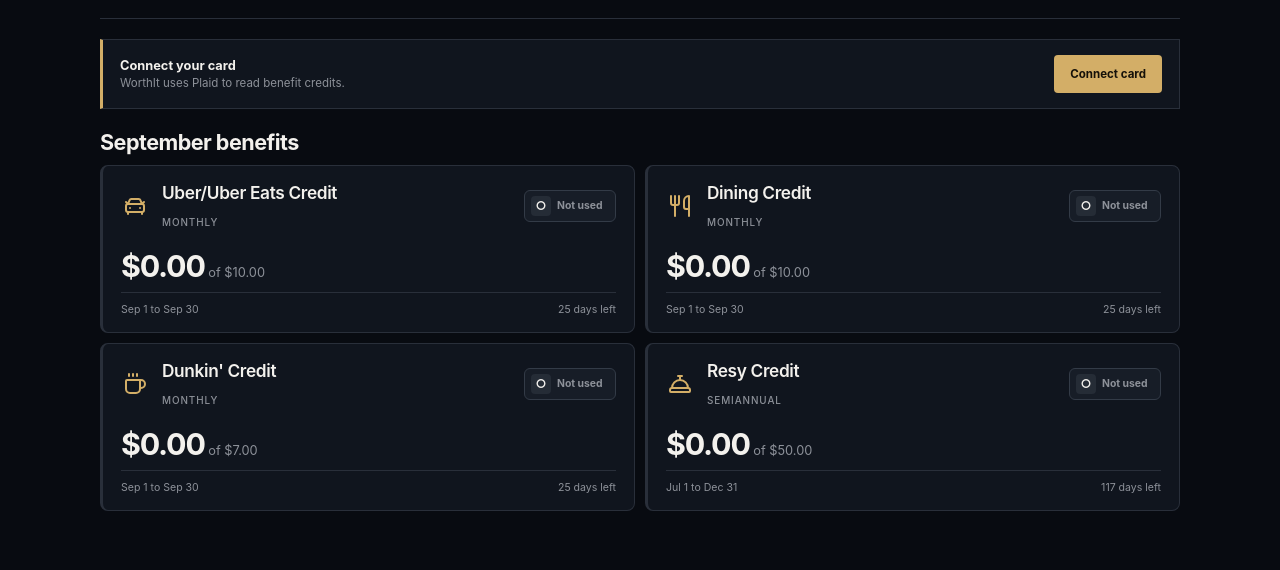
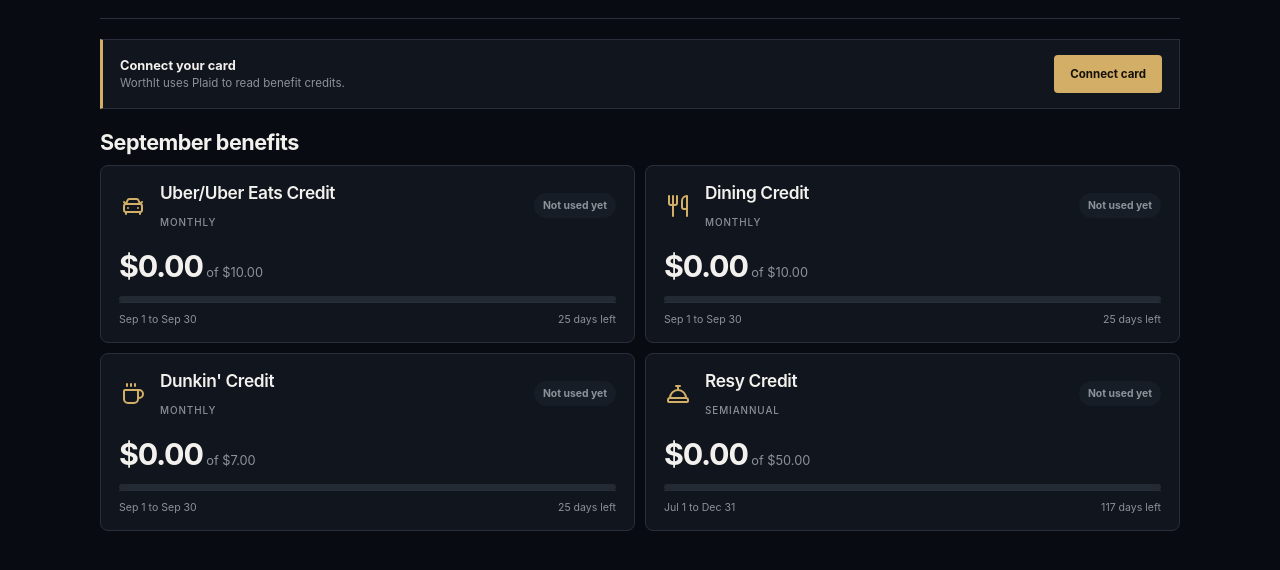
Before and after one commit to denystsinyk/worthit, a Flask app: page / in a window 1280 px wide. Shown: the part 195-765 px from the top of the page. Run offline with Flask 3, Linux system fonts and the light colour scheme; data that the repository does not hold is empty; parts of the project's set-up code (start-up, migrations or seed data) failed here and were passed over.

Commit message:
Restore compact benefit progress bars

```diff
--- a/static/style.css
+++ b/static/style.css
@@ -206,7 +206,6 @@ button, input, select { font: inherit; }
   flex-direction: column;
   background: var(--panel);
   border: 1px solid var(--line);
-  border-left: 3px solid var(--line);
   border-radius: 8px;
 }
 .card-heading, .card-footer { display: flex; align-items: center; justify-content: space-between; }
@@ -220,47 +219,29 @@ button, input, select { font: inherit; }
 .benefit-icon img { width: 24px; height: 24px; display: block; }
 .benefit-identity h3 { margin: 0 0 7px; font-size: 1.08rem; font-weight: 620; letter-spacing: -.02em; }
 .benefit-period { color: var(--muted); font-size: .62rem; font-weight: 500; line-height: 1.5; text-transform: uppercase; letter-spacing: .09em; }
-.state-indicator {
-  min-width: 92px;
-  padding: 5px 9px 5px 6px;
-  display: inline-flex;
-  align-items: center;
-  gap: 6px;
+.state-pill {
+  padding: 6px 9px;
   color: var(--muted);
   background: var(--panel-2);
-  border: 1px solid #333b47;
-  border-radius: 6px;
+  border-radius: 999px;
   font-size: .65rem;
   font-weight: 700;
   white-space: nowrap;
 }
-.state-symbol {
-  width: 20px;
-  height: 20px;
-  display: grid;
-  place-items: center;
-  color: var(--text);
-  background: #252c36;
-  border-radius: 4px;
-  font-size: .75rem;
-  line-height: 1;
-}
-.state-complete { border-left-color: var(--green); }
-.state-complete .state-indicator { color: var(--green); background: var(--green-soft); border-color: #28513f; }
-.state-complete .state-symbol { color: #07150f; background: var(--green); }
-.state-partial { border-left-color: var(--amber); }
-.state-partial .state-indicator { color: var(--amber); background: var(--amber-soft); border-color: #5a4528; }
-.state-partial .state-symbol { color: #1a1004; background: var(--amber); }
-.state-at_risk { border-left-color: var(--red); }
-.state-at_risk .state-indicator { color: var(--red); background: var(--red-soft); border-color: #633134; }
-.state-at_risk .state-symbol { color: #1e0708; background: var(--red); }
-.state-pending { border-left-color: var(--violet); }
-.state-pending .state-indicator { color: var(--violet); background: var(--violet-soft); border-color: #50446c; }
-.state-pending .state-symbol { color: #130d20; background: var(--violet); }
+.state-complete .state-pill { color: var(--green); background: var(--green-soft); }
+.state-partial .state-pill { color: var(--amber); background: var(--amber-soft); }
+.state-at_risk .state-pill { color: var(--red); background: var(--red-soft); }
+.state-pending .state-pill { color: var(--violet); background: var(--violet-soft); }
 .card-main { margin-top: 32px; }
 .benefit-value { margin: 0 0 16px; }
 .benefit-value span { font-size: 1.9rem; font-weight: 650; letter-spacing: -.04em; }
 .benefit-value small { color: var(--muted); font-size: .8rem; }
+.progress-track { height: 6px; overflow: hidden; background: #242a34; border-radius: 999px; }
+.progress-track span { height: 100%; display: block; background: var(--gold); border-radius: inherit; }
+.state-complete .progress-track span { background: var(--green); }
+.state-partial .progress-track span { background: var(--amber); }
+.state-at_risk .progress-track span { background: var(--red); }
+.state-pending .progress-track span { background: var(--violet); }
 .card-footer {
   margin-top: 32px;
   padding-top: 13px;
@@ -284,7 +265,7 @@ button, input, select { font: inherit; }
   .page-dashboard .benefit-grid { gap: 10px; }
   .page-dashboard .benefit-card { min-height: 168px; padding: 16px 18px; }
   .page-dashboard .card-main { margin-top: 18px; }
-  .page-dashboard .benefit-value { margin: 0; }
+  .page-dashboard .benefit-value { margin-bottom: 12px; }
   .page-dashboard .card-footer { margin-top: auto; padding-top: 10px; }
   .page-dashboard .card-note { margin-top: 7px; }
 }
--- a/templates/dashboard.html
+++ b/templates/dashboard.html
@@ -3,17 +3,10 @@
 {% block content %}
 {% set state_labels = {
   'complete': 'Used',
-  'partial': 'Partial',
-  'none': 'Not used',
+  'partial': 'In progress',
+  'none': 'Not used yet',
   'at_risk': 'Use soon',
-  'pending': 'Pending'
-} %}
-{% set state_symbols = {
-  'complete': '✓',
-  'partial': '◐',
-  'none': '○',
-  'at_risk': '!',
-  'pending': '◷'
+  'pending': 'Credit pending'
 } %}
 
 <section class="hero">
@@ -91,6 +84,7 @@
 
 <div class="benefit-grid">
   {% for s in statuses %}
+  {% set percent = ([((s.amount_used / s.amount_total) * 100), 100]|min) if s.amount_total else 0 %}
   <article class="benefit-card state-{{ s.state }}">
     <div class="card-heading">
       <div class="benefit-identity">
@@ -110,13 +104,13 @@
           <span class="benefit-period">{% if s.benefit.period == 'monthly' %}Monthly{% else %}Semiannual{% endif %}</span>
         </div>
       </div>
-      <span class="state-indicator">
-        <span class="state-symbol" aria-hidden="true">{{ state_symbols[s.state] }}</span>
-        <span>{{ state_labels[s.state] }}</span>
-      </span>
+      <span class="state-pill">{{ state_labels[s.state] }}</span>
     </div>
     <div class="card-main">
       <p class="benefit-value"><span>${{ "%.2f"|format(s.amount_used) }}</span><small> of ${{ "%.2f"|format(s.amount_total) }}</small></p>
+      <div class="progress-track" aria-label="{{ '%.0f'|format(percent) }} percent used">
+        <span style="width: {{ percent }}%"></span>
+      </div>
     </div>
     <div class="card-footer">
       <span>{{ s.period_start.strftime('%b %-d') }} to {{ s.period_end.strftime('%b %-d') }}</span>
```
Also changed, not shown: tests/test_routes.py (+3 -3 lines), tests/test_ui_assets.py (+3 -3 lines).
